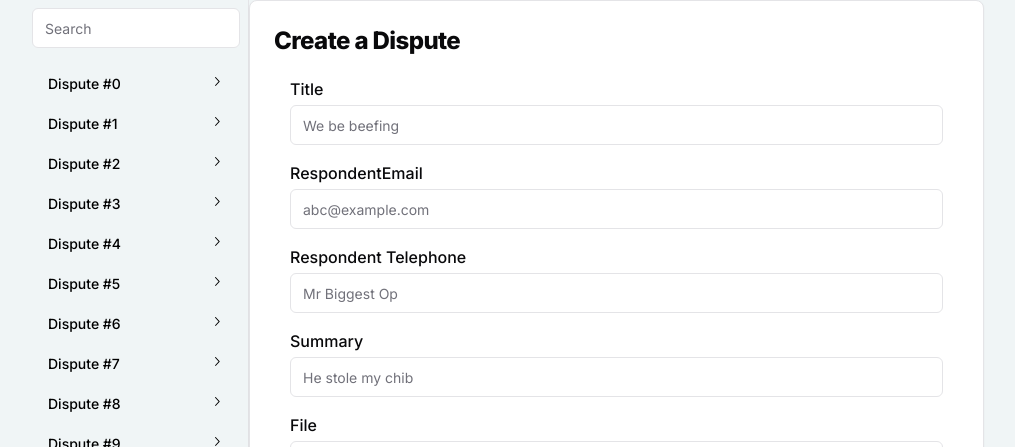
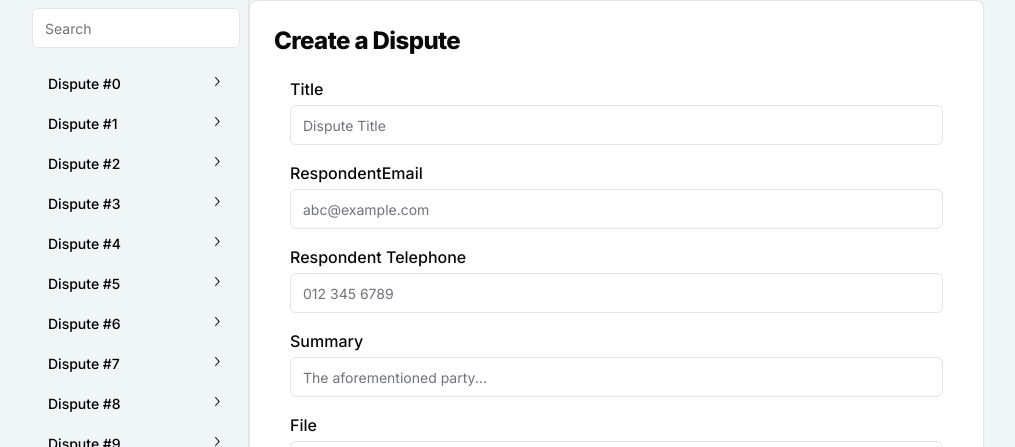
Before and after one commit to COS301-SE-2024/Dispute-Resolution-Engine, a Next.js app in the folder frontend/: page /disputes/create in a window 1280 px wide. Shown: the top 447 px of the page, without its empty margins (136-1151 px from the left). Built offline with nearby package versions, Linux system fonts and the light colour scheme; no server answers.

Commit message:
fix nits

```diff
--- a/frontend/src/app/disputes/create/page.tsx
+++ b/frontend/src/app/disputes/create/page.tsx
@@ -36,8 +36,9 @@ export default function CreateDispute() {
 
   return (
     <Card className="w-full">
-      <CardHeader><CardTitle className="scroll-m-20 text-2xl font-extrabold tracking-tight lg:text-2xl">Create a
-        Dispute</CardTitle></CardHeader>
+      <CardHeader>
+        <CardTitle className="scroll-m-20 text-2xl font-extrabold tracking-tight lg:text-2xl">Create a Dispute</CardTitle>
+      </CardHeader>
       <Form {...form}>
         <form onSubmit={form.handleSubmit(onSubmit)} className="w-full pt-0 p-10">
           <div className="space-y-5">
@@ -48,7 +49,7 @@ export default function CreateDispute() {
                 <FormItem>
                   <FormLabel>Title</FormLabel>
                   <FormControl>
-                    <Input placeholder="We be beefing" {...field} />
+                    <Input placeholder="Dispute Title" {...field} />
                   </FormControl>
                 </FormItem>
               )}
@@ -72,7 +73,7 @@ export default function CreateDispute() {
                 <FormItem>
                   <FormLabel>Respondent Telephone</FormLabel>
                   <FormControl>
-                    <Input placeholder="Mr Biggest Op" {...field} />
+                    <Input placeholder="012 345 6789" {...field} />
                   </FormControl>
                 </FormItem>
               )}
@@ -84,7 +85,7 @@ export default function CreateDispute() {
                 <FormItem>
                   <FormLabel>Summary</FormLabel>
                   <FormControl>
-                    <Input placeholder="He stole my chib" {...field} />
+                    <Input placeholder="The aforementioned party..." {...field} />
                   </FormControl>
                 </FormItem>
               )}
```
